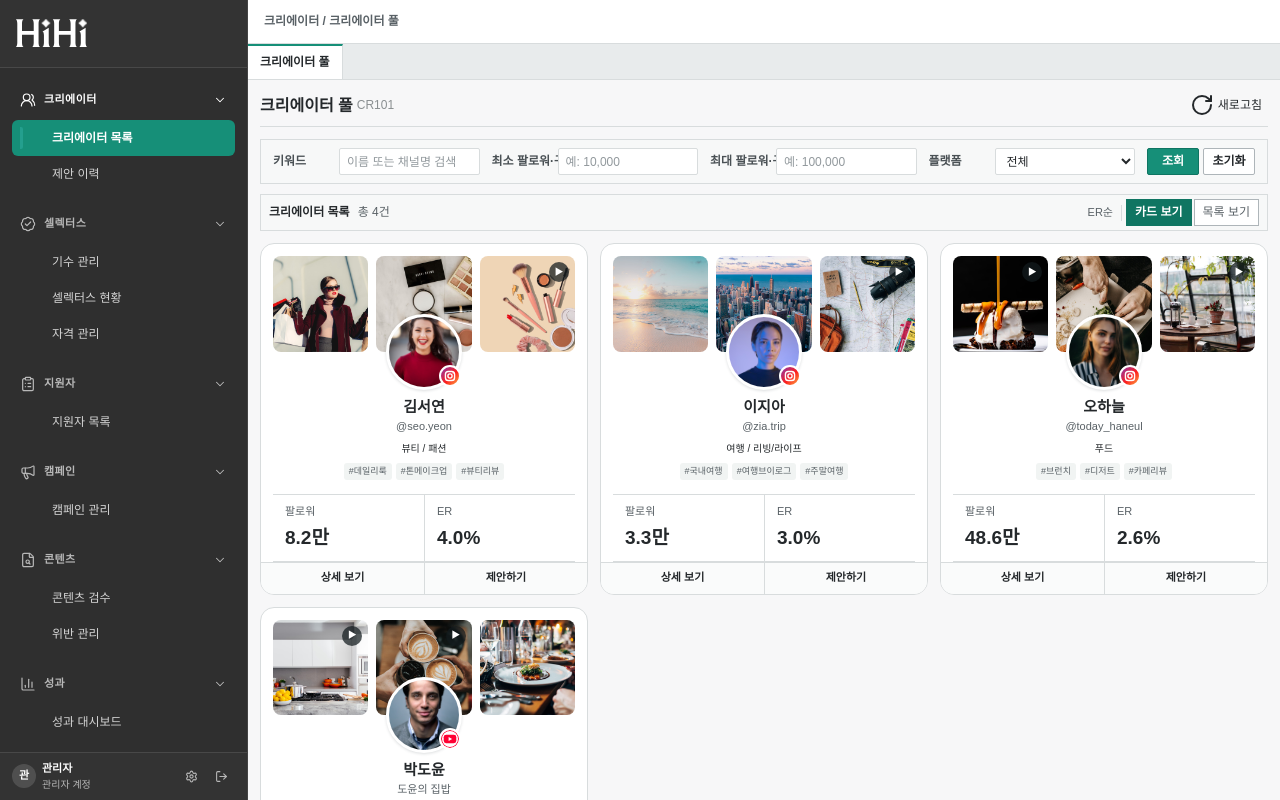
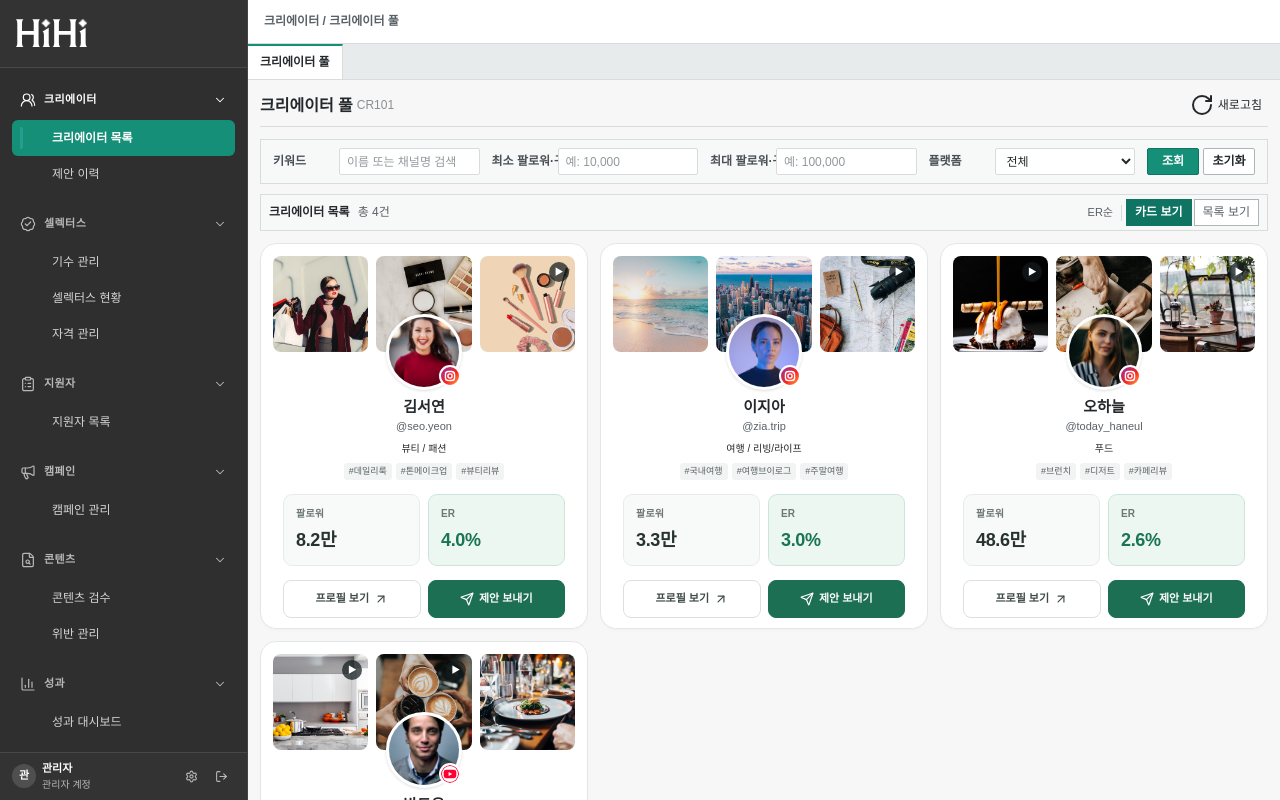
Before and after one commit to HD-Fuma/fe-hiselectors-admin, a React (Vite) app: page / in a window 1280 px wide. Shown: the top 800 px of the page. Built offline with nearby package versions, Linux system fonts and the light colour scheme.

Commit message:
style: refine creator card actions

```diff
--- a/src/features/creators/CreatorEvidenceCard.tsx
+++ b/src/features/creators/CreatorEvidenceCard.tsx
@@ -1,4 +1,5 @@
 import { Link } from "react-router-dom";
+import { ArrowUpRight, Send } from "lucide-react";
 import { type StatusPillProps } from "../../components/ui/StatusPill";
 import type { CreatorFixture, ProposalStatus } from "./fixtures";
 import { CreatorMediaMosaic } from "./CreatorMediaMosaic";
@@ -15,7 +16,7 @@ export const compactNumber = new Intl.NumberFormat("ko-KR", {
 // eslint-disable-next-line react-refresh/only-export-components
 export function proposalAction(creator: CreatorFixture) {
   return {
-    label: "제안하기",
+    label: "제안 보내기",
     to: `/creators/${creator.id}#proposal`,
   };
 }
@@ -43,10 +44,9 @@ export function CreatorEvidenceCard({ creator }: { creator: CreatorFixture }) {
   const action = proposalAction(creator);
   const isInstagram = creator.profile.platform === "Instagram";
   const engagement = engagementResultForCreator(creator);
-  const primaryMetrics = [
-    { label: isInstagram ? "팔로워" : "구독자", value: creator.profile.followers },
-    { label: "ER", value: engagement.value === null ? "집계 불가" : `${engagement.value.toFixed(1)}%` },
-  ];
+  const audienceLabel = isInstagram ? "팔로워" : "구독자";
+  const engagementValue =
+    engagement.value === null ? "집계 불가" : `${engagement.value.toFixed(1)}%`;
 
   return (
     <li className="fuma-creator-card" role="listitem">
@@ -85,32 +85,31 @@ export function CreatorEvidenceCard({ creator }: { creator: CreatorFixture }) {
             </div>
           </header>
           <dl className="fuma-creator-card__metrics">
-            {primaryMetrics.map((metric, index) => (
-              <div className="fuma-creator-card__metric" key={metric.label}>
-                <dt>
-                  {index === 0 ? (
-                    <span className="hsas-visually-hidden">팔로워·구독자</span>
-                  ) : null}
-                  {metric.label}
-                </dt>
-                <dd>{typeof metric.value === "number" ? compactNumber.format(metric.value) : metric.value}</dd>
-              </div>
-            ))}
+            <div className="fuma-creator-card__metric fuma-creator-card__metric--audience">
+              <dt>{audienceLabel}</dt>
+              <dd>{compactNumber.format(creator.profile.followers)}</dd>
+            </div>
+            <div className="fuma-creator-card__metric fuma-creator-card__metric--engagement">
+              <dt>ER</dt>
+              <dd>{engagementValue}</dd>
+            </div>
           </dl>
         </div>
         <footer className="fuma-creator-card__actions">
           <Link
-            aria-label={`${creator.name} 상세 보기`}
+            aria-label={`${creator.name} 프로필 보기`}
             className="fuma-creator-card__action"
             to={`/creators/${creator.id}`}
           >
-            상세 보기
+            프로필 보기
+            <ArrowUpRight aria-hidden="true" />
           </Link>
           <Link
             aria-label={`${creator.name} ${action.label}`}
             className="fuma-creator-card__action fuma-creator-card__action--primary"
             to={action.to}
           >
+            <Send aria-hidden="true" />
             {action.label}
           </Link>
         </footer>
--- a/src/styles/admin.css
+++ b/src/styles/admin.css
@@ -2114,9 +2114,17 @@
 .fuma-creator-card {
   min-width: 0;
   overflow: hidden;
-  border: 1px solid var(--hsas-border);
-  border-radius: 14px;
+  border: 1px solid #e2e7e5;
+  border-radius: 16px;
   background: var(--hsas-surface);
+  box-shadow: 0 2px 3px rgb(31 45 42 / 2%);
+  transition: transform 160ms ease, box-shadow 160ms ease, border-color 160ms ease;
+}
+
+.fuma-creator-card:hover {
+  border-color: #c5d4ce;
+  box-shadow: 0 12px 26px rgb(31 45 42 / 10%);
+  transform: translateY(-2px);
 }
 
 .fuma-creator-card__article {
@@ -2318,12 +2326,11 @@
 }
 
 .fuma-creator-card__metrics {
-  min-height: 66px;
+  min-height: 72px;
   display: grid;
   grid-template-columns: repeat(2, minmax(0, 1fr));
-  margin: 0;
-  border-top: 1px solid var(--hsas-border);
-  border-bottom: 1px solid var(--hsas-border);
+  gap: 8px;
+  margin: 0 10px 14px;
 }
 
 .fuma-creator-card__metric {
@@ -2331,28 +2338,38 @@
   display: flex;
   flex-direction: column;
   justify-content: center;
-  padding: 9px 12px;
-  border-left: 1px solid var(--hsas-border);
-}
-
-.fuma-creator-card__metric:first-child {
-  border-left: 0;
+  padding: 10px 12px;
+  border: 1px solid #e6ece9;
+  border-radius: 9px;
+  background: #f8faf9;
+}
+
+.fuma-creator-card__metric--engagement {
+  border-color: #cce5db;
+  background: #edf7f2;
 }
 
 .fuma-creator-card__metric dt {
   overflow: hidden;
-  color: #596166;
-  font-size: 11px;
+  color: #6d7774;
+  font-size: 10px;
+  font-weight: 700;
+  letter-spacing: 0.02em;
   text-overflow: ellipsis;
   white-space: nowrap;
 }
 
 .fuma-creator-card__metric dd {
-  margin: 4px 0 0;
-  color: var(--hsas-text);
-  font-size: 19px;
+  margin: 5px 0 0;
+  color: #26332e;
+  font-size: 18px;
   font-weight: 700;
   font-variant-numeric: tabular-nums;
+  letter-spacing: -0.02em;
+}
+
+.fuma-creator-card__metric--engagement dd {
+  color: #197553;
 }
 
 .fuma-creator-card__meta {
@@ -2380,28 +2397,46 @@
 .fuma-creator-card__actions {
   display: grid;
   grid-template-columns: repeat(2, minmax(0, 1fr));
-  border-top: 1px solid var(--hsas-border);
-  margin: 0 -12px;
-  background: #fafbfb;
+  gap: 7px;
+  margin: 0;
+  padding: 0 10px 10px;
+  background: var(--hsas-surface);
 }
 
 .fuma-creator-card__action {
-  height: 31px;
-  display: grid;
-  place-items: center;
-  color: var(--hsas-text);
+  min-height: 38px;
+  display: inline-flex;
+  align-items: center;
+  justify-content: center;
+  gap: 5px;
+  border: 1px solid #d9e1de;
+  border-radius: 8px;
+  color: #3d4944;
   font-size: 11px;
   font-weight: 700;
   text-decoration: none;
-}
-
-.fuma-creator-card__action + .fuma-creator-card__action {
-  border-left: 1px solid var(--hsas-border);
+  transition: background 140ms ease, border-color 140ms ease, color 140ms ease;
+}
+
+.fuma-creator-card__action svg {
+  width: 14px;
+  height: 14px;
 }
 
 .fuma-creator-card__action--primary {
-  background: transparent;
-  color: var(--hsas-text);
+  border-color: #1d6f53;
+  background: #1d6f53;
+  color: #fff;
+}
+
+.fuma-creator-card__action:hover {
+  border-color: #9fb8ad;
+  background: #f1f6f3;
+}
+
+.fuma-creator-card__action--primary:hover {
+  border-color: #15563f;
+  background: #15563f;
 }
 
 .fuma-creator-card__action:focus-visible,
```
Also changed, not shown: 2 other files (tests, documents, lock files or other folders).
